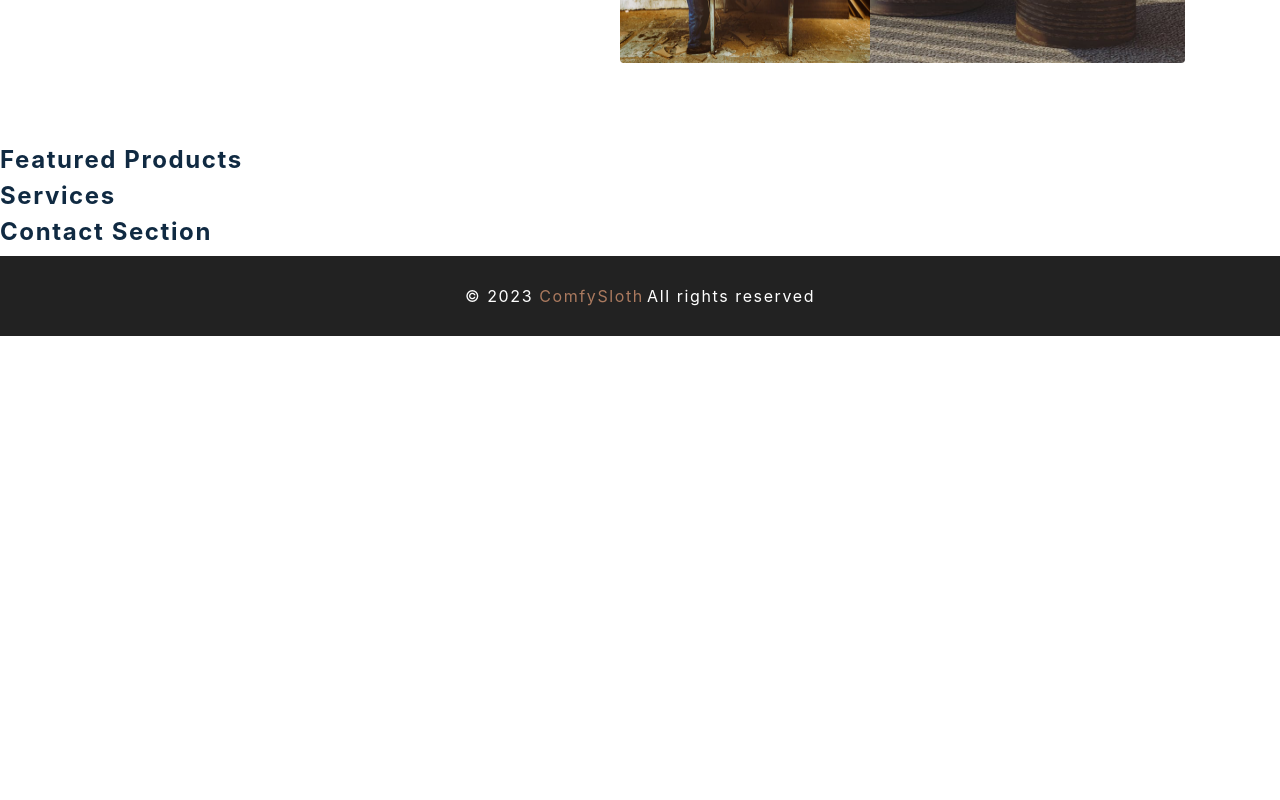
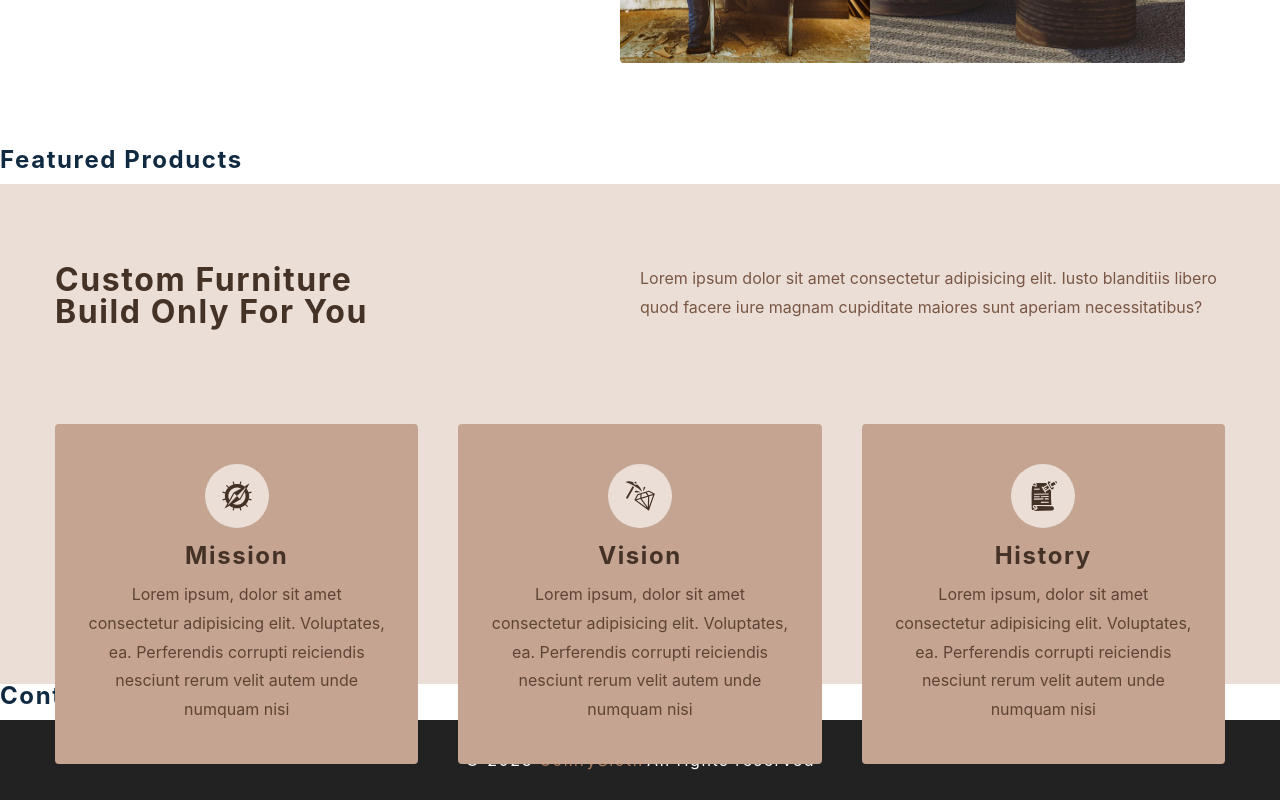
Before and after one commit to bwire/e-commerce, a React (Create React App) app: page / in a window 1280 px wide. Shown: the part 652-1452 px from the top of the page. Before the commit the page ends 988 px from the top, so only its background shows below. Built offline with nearby package versions, Linux system fonts and the light colour scheme; the HTML template or start-up script is replaced by a standard one.

Commit message:
add Home page services section

```diff
--- a/src/components/Services.js
+++ b/src/components/Services.js
@@ -1,10 +1,36 @@
-import React from 'react'
-import styled from 'styled-components'
-import { services } from '../utils/constants'
+import React from 'react';
+import styled from 'styled-components';
+import { services } from '../utils/constants';
 
 const Services = () => {
-  return <h4>services </h4>
-}
+  return (
+    <Wrapper>
+      <div className='section-center'>
+        <article className='header'>
+          <h3>
+            custom furniture
+            <br />
+            build only for you
+          </h3>
+          <p>
+            Lorem ipsum dolor sit amet consectetur adipisicing elit. Iusto
+            blanditiis libero quod facere iure magnam cupiditate maiores sunt
+            aperiam necessitatibus?
+          </p>
+        </article>
+        <div class='services-center'>
+          {services.map(({ id, icon, title, text }) => (
+            <article key={id} className='service'>
+              <span className='icon'>{icon}</span>
+              <h4>{title}</h4>
+              <p>{text}</p>
+            </article>
+          ))}
+        </div>
+      </div>
+    </Wrapper>
+  );
+};
 
 const Wrapper = styled.section`
   h3,
@@ -68,5 +94,5 @@ const Wrapper = styled.section`
       transform: translateY(5rem);
     }
   }
-`
-export default Services
+`;
+export default Services;
```
